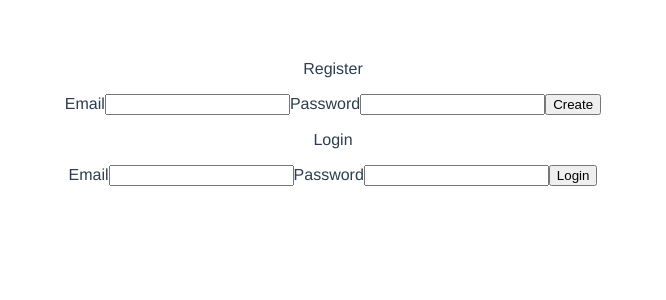
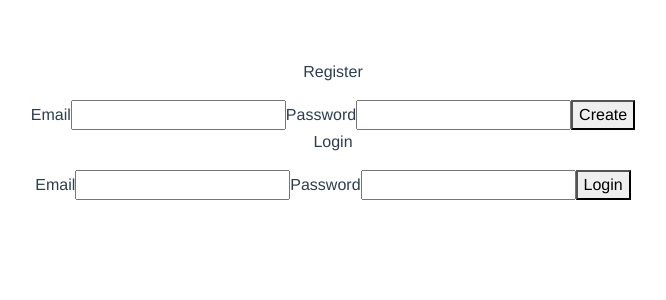
Before and after one commit to GHONEIMOsama/FindCoach, a Vue app: page / in a window 1280 px wide. Shown: the top 300 px of the page, without its empty margins (307-973 px from the left). Built offline with nearby package versions, Linux system fonts and the light colour scheme.

Commit message:
FEAT : add router.js and main.css

```diff
--- /dev/null
+++ b/src/main.css
@@ -0,0 +1 @@
+@import "~bootstrap/dist/css/bootstrap.css";
--- /dev/null
+++ b/src/router.js
@@ -0,0 +1,8 @@
+import { createRouter, createWebHistory } from 'vue-router';
+
+const router = createRouter({
+    history: createWebHistory(),
+    routes: []
+});
+
+export default router;
```
Also changed, not shown: src/main.js (+8 -1 lines).
